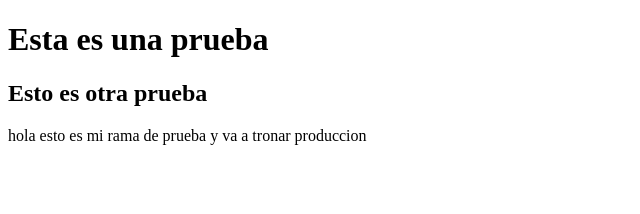
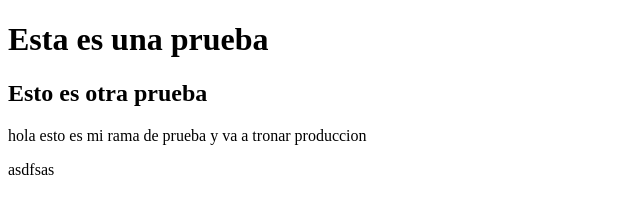
Before and after one commit to DanIsaiDuran/GitTest, a plain HTML site: page index.html in a window 1280 px wide. Shown: the full height of the page, 0-640 px from the left. Drawn offline with Linux system fonts and the light colour scheme.

Commit message:
se agrego algo

```diff
--- a/index.html
+++ b/index.html
@@ -11,5 +11,6 @@
 
 
     <p>hola esto es mi rama de prueba y va a tronar produccion</p>
+    asdfsas
 </body>
 </html>
```
